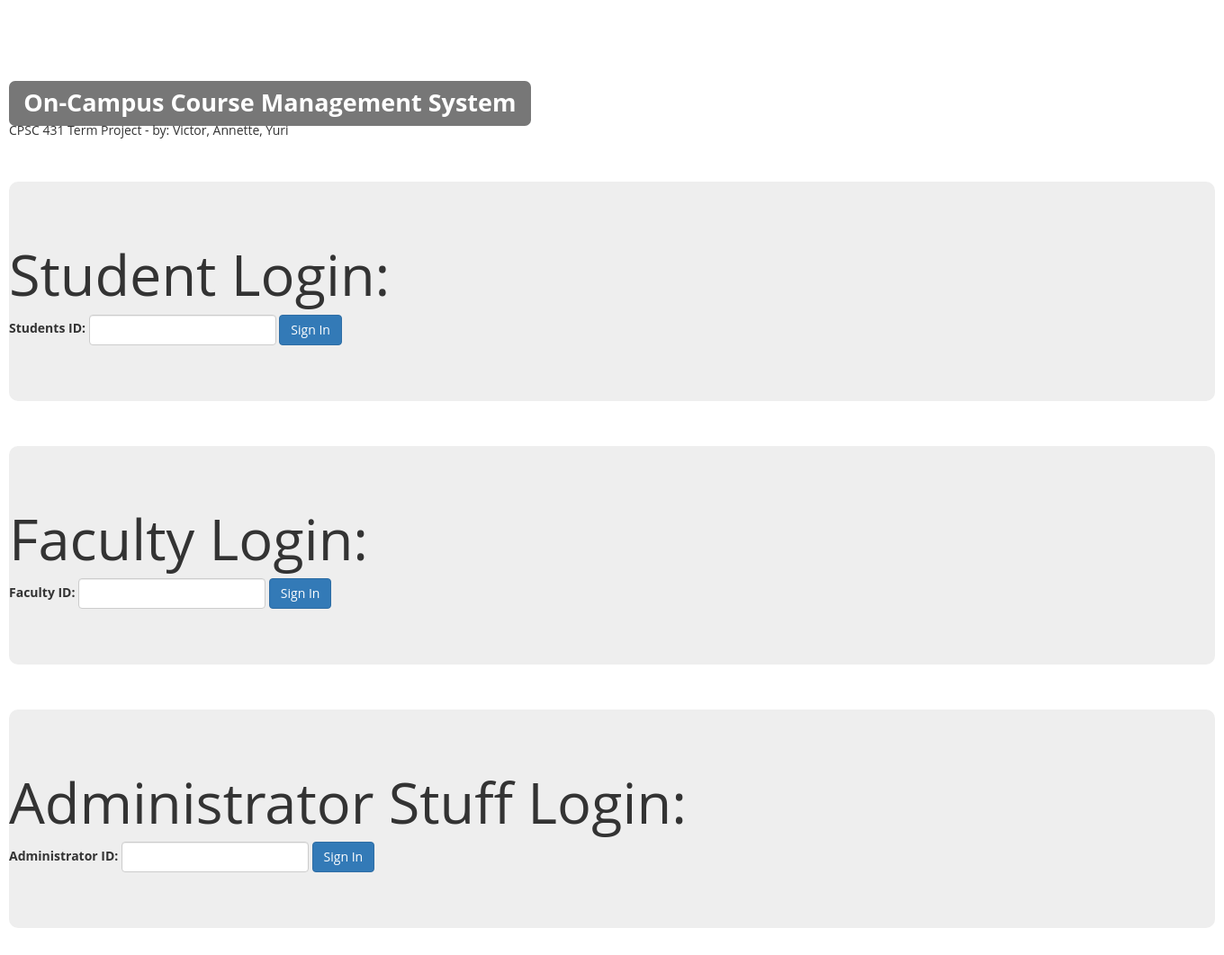
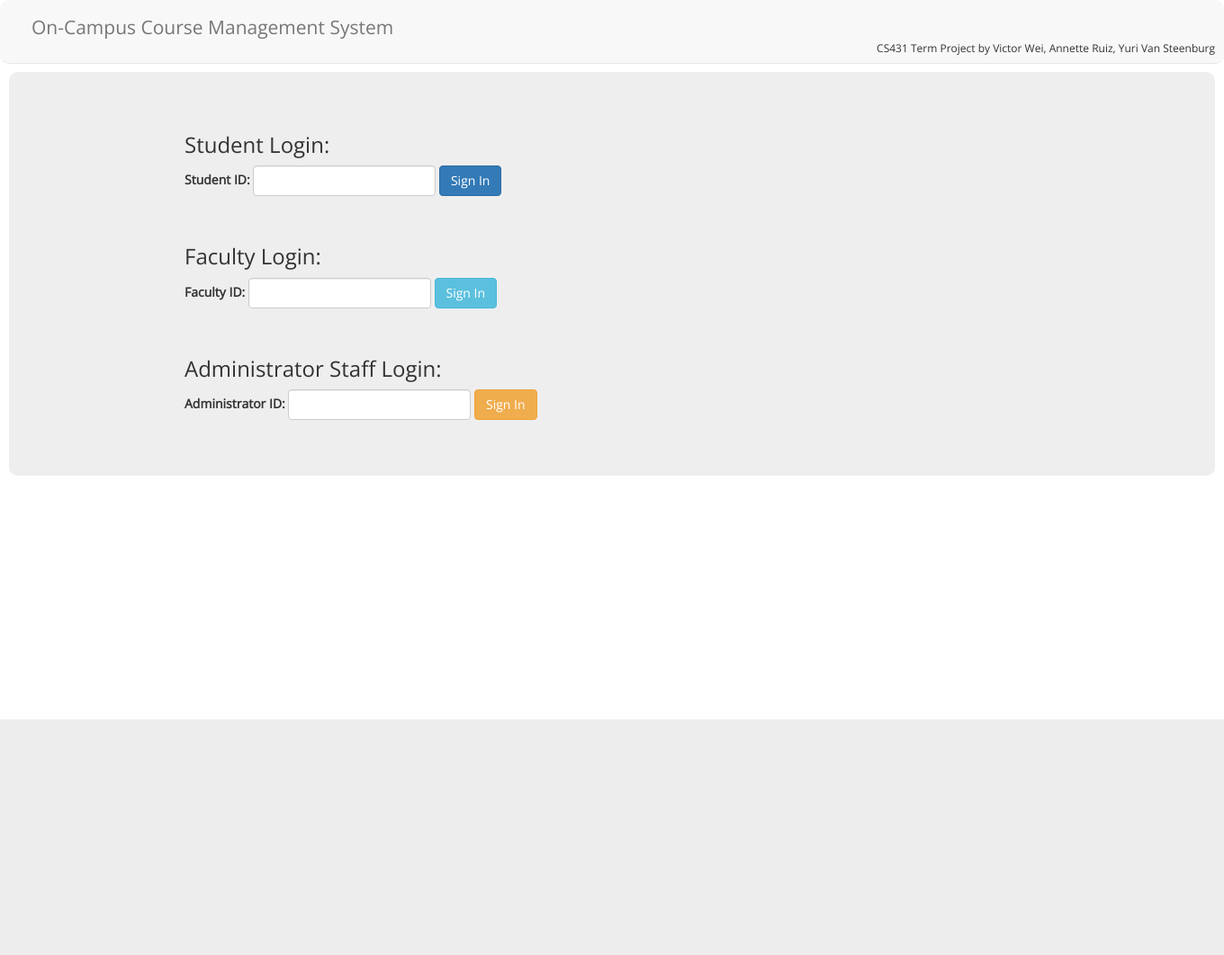
Before and after one commit to yuuuri/CS431_TermProject, a PHP site: page / in a window 1360 px wide. Shown: the whole page at 90% size. After the commit the page ends 800 px from the top, so only its background shows below. Run offline with PHP 8.4, Linux system fonts and the light colour scheme.

Commit message:
changed name in textbox s_id, p_id, a_id and student.php now has greetings and tested id  validation works

```diff
--- a/index.php
+++ b/index.php
@@ -1,29 +1,40 @@
 <?php
 	session_start();
 ?>
+
+<!-- Class:	CS431 Spring Term Project: -->
+<!-- Group Members: Victor Wei, Annette Ruiz, Yuri Van Steenburg -->
+<!-- Purpose: This index.php (tp.index.php) will be the gateway for users to start their sessions -->
 
 <html>
 <head>
   	<title>Term Project CS431</title>
 	<link rel="stylesheet" href="https://maxcdn.bootstrapcdn.com/bootstrap/3.3.4/css/bootstrap.min.css">
-	<link href="styles/style.css" rel="stylesheet" type="text/css">
+	<link href='http://fonts.googleapis.com/css?family=Open+Sans' rel='stylesheet' type='text/css'>
+	<link href="style.css" rel="stylesheet" type="text/css">
 </head>
 <body>
 
-	<h1><span class="label label-default">On-Campus Course Management System</span></h1>
-	<h5>CPSC 431 Term Project - by: Victor, Annette, Yuri</h5>
-	<br><br>
+	<div class="jumbotron">
+		<nav class="navbar navbar-default navbar-fixed-top">
+			<div class = "program_title">
+					<p class="navbar-text">On-Campus Course Management System</p>
+			</div>
+			<div class = "member"><h6>CS431 Term Project by Victor Wei, Annette Ruiz, Yuri Van Steenburg</h6></div>
+		</nav>
 
-	<div class="jumbotron">
-  	<h1>Student Login: </h1>
-		<form class="form-inline" form action="students.php" method="POST">
+		<div class = "container">
+
+		  	<h3>Student Login: </h3>
+
+				<form class="form-inline" form action="student.php" method="POST">
 		  				<div class="form-group">
-		    <label for="exampleInputName2">Students ID: </label>
-		    <input type="text" class="form-control" id="exampleInputName2" placeholder="" name="cwid" maxlength = "9">
+		    				<label for="exampleInputName2">Student ID: </label>
+		    				<input type="text" class="form-control" id="exampleInputName2" placeholder="" name="s_id" maxlength = "9">
 		  					<button type="submit" class="btn btn-primary">Sign In</button>
 		  				</div>
 				</form>
-	</div>
+
 				<?php
 					if(isset($_SESSION['message1']))
 					{
@@ -34,16 +45,15 @@
 
 			<br>
 
-	<div class="jumbotron">
-  	<h1>Faculty Login: </h1>
+	  		<h3>Faculty Login: </h3>
 				<form class="form-inline" form action="students.php" method="POST">
 			  			<div class="form-group">
 						    <label for="exampleInputName2">Faculty ID: </label>
-		    <input type="text" class="form-control" id="exampleInputName2" placeholder="" name="cwid" maxlength = "9">
-		  	<button type="submit" class="btn btn-primary">Sign In</button>
+						    <input type="text" class="form-control" id="exampleInputName2" placeholder="" name="p_id" maxlength = "9">
+						  	<button type="submit" class="btn btn-info">Sign In</button>
 			  			</div>
 				</form>
-	</div>
+
 				<?php
 					if(isset($_SESSION['message2']))
 					{
@@ -54,16 +64,15 @@
 
 			<br>
 
-	<div class="jumbotron">
-  	<h1>Administrator Stuff Login: </h1>
+	  		<h3>Administrator Staff Login: </h3>
 				<form class="form-inline" form action="students.php" method="POST">
 						  <div class="form-group">
 						    <label for="exampleInputName2">Administrator ID: </label>
-		    <input type="text" class="form-control" id="exampleInputName2" placeholder="" name="cwid" maxlength = "9">
-		  	<button type="submit" class="btn btn-primary">Sign In</button>
+						    <input type="text" class="form-control" id="exampleInputName2" placeholder="" name="a_id" maxlength = "9">
+						  	<button type="submit" class="btn btn-warning">Sign In</button>
 						  </div>
-		</form>
-	</div>
+				</form></div>
+
 				<?php
 					if(isset($_SESSION['message3']))
 					{
@@ -71,7 +80,8 @@
 					}
 					unset($_SESSION['message3']); // clear the value so that it doesn't display again
 				?>
-
+		</div>
+	</div>
 
 </body>
 </html>
--- a/style.css
+++ b/style.css
@@ -14,5 +14,7 @@ body {padding: 80px 10px 0px 10px;font-family: 'Open Sans', sans-serif;}
 
 .container{margin-left: 180px;}
 
+.student_greeting{font: 'Open Sans', sans-serif;}
+
 
 /*.form-inline{padding-left: 100px}*/
```
Also changed, not shown: student.php (added, +77 -0 lines). Lines whose indentation alone changed are shown as unchanged.
